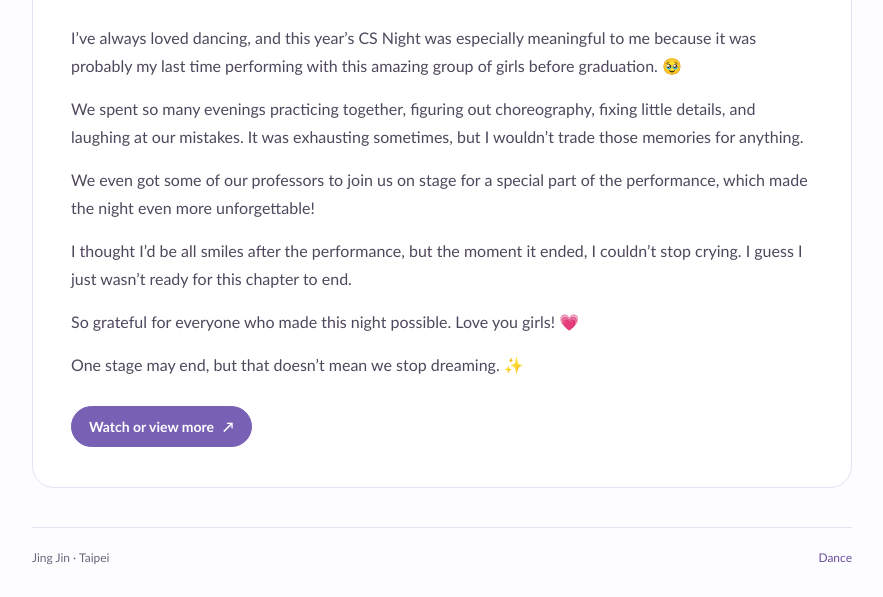
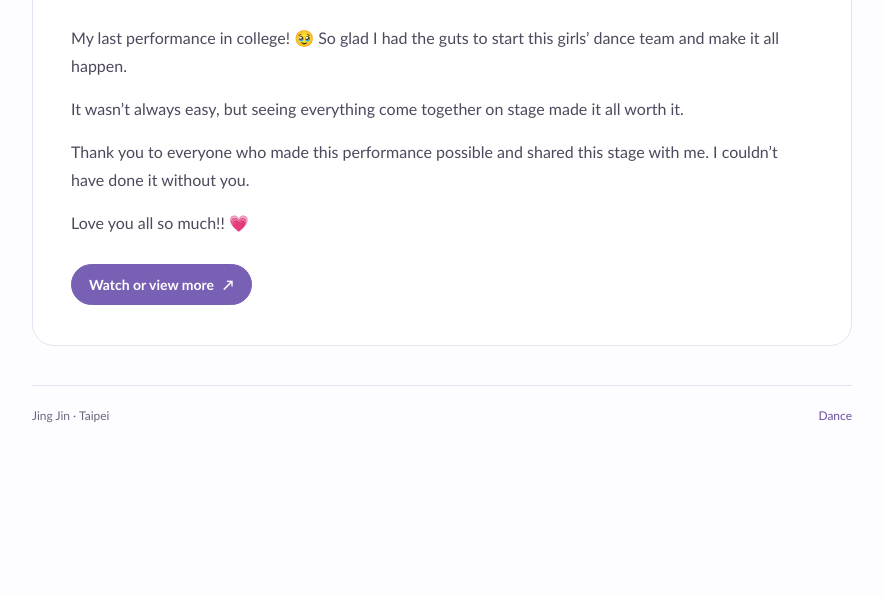
Before and after one commit to hi-jingjin/hi-jingjin.github.io, a Jekyll site: the page built from _dance_posts/2025-05-15-2025-ntu-csie-night-girls-dance-performance.md, in a window 1280 px wide and 900 px high, scrolled down 596 px, cut to the strip 303-900 px from the top of the window. Shown: the whole strip, without its empty margins (198-1081 px from the left). Built offline with Jekyll 4.4.1, drawn with Linux system fonts in a browser that asks for light colours; after the commit the page ends 1354 px from its top, so only the background shows below that.

Commit message:
Update Post “2025-05-15-2025-ntu-csie-night-girls-dance-performance”
Co-authored-by: b10204022 <b10204022@g.ntu.edu.tw>

```diff
--- a/_dance_posts/2025-05-15-2025-ntu-csie-night-girls-dance-performance.md
+++ b/_dance_posts/2025-05-15-2025-ntu-csie-night-girls-dance-performance.md
@@ -1,20 +1,16 @@
 ---
 title: 2025 NTU CSIE Night | Girls' Dance Performance
+cover: /assets/dance/uploads/截圖-2026-11-14-下午5.16.40.png
+external_url: https://youtu.be/qAqRtSYACs0?si=UrCk7rrD0xq15bmD
 date: 2025-05-15T12:08:00.000+08:00
 published: true
 summary: "One of my favorite college memories: dancing with my girls at NTU CS
   Night 2025!"
-cover: /assets/dance/uploads/截圖-2026-11-14-下午5.16.40.png
-external_url: https://youtu.be/qAqRtSYACs0?si=UrCk7rrD0xq15bmD
 ---
-I've always loved dancing, and this year's CS Night was especially meaningful to me because it was probably my last time performing with this amazing group of girls before graduation. 🥹
+My last performance in college! 🥹 So glad I had the guts to start this girls' dance team and make it all happen.
 
-We spent so many evenings practicing together, figuring out choreography, fixing little details, and laughing at our mistakes. It was exhausting sometimes, but I wouldn't trade those memories for anything.
+It wasn't always easy, but seeing everything come together on stage made it all worth it.
 
-We even got some of our professors to join us on stage for a special part of the performance, which made the night even more unforgettable!
+Thank you to everyone who made this performance possible and shared this stage with me. I couldn't have done it without you.
 
-I thought I'd be all smiles after the performance, but the moment it ended, I couldn't stop crying. I guess I just wasn't ready for this chapter to end.
-
-So grateful for everyone who made this night possible. Love you girls! 💗
-
-One stage may end, but that doesn't mean we stop dreaming. ✨
+Love you all so much!! 💗
```
